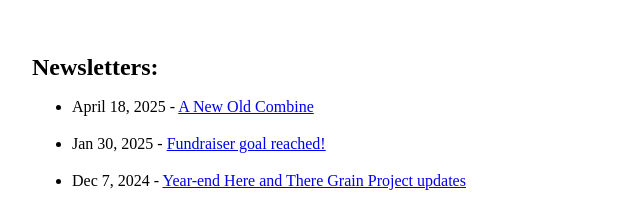
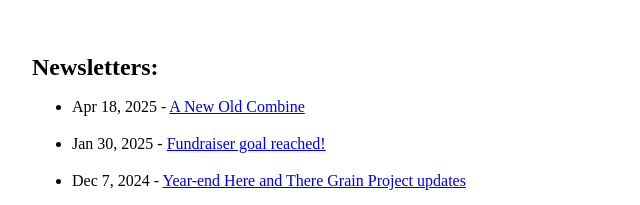
Before and after one commit to drewandrew/here-and-there, a website: page index.html in a window 1280 px wide. Shown: the part 3130-3335 px from the top of the page, 273-913 px from the left. Drawn offline with Linux system fonts and the light colour scheme.

Commit message:
fix typo

```diff
--- a/index.html
+++ b/index.html
@@ -107,7 +107,7 @@
       <ul>
         <li>
           <div>
-            <p>April 18, 2025 - <a href="https://mailchi.mp/93e391468b06/a-new-old-combine">A New Old Combine</a></p>
+            <p>Apr 18, 2025 - <a href="https://mailchi.mp/93e391468b06/a-new-old-combine">A New Old Combine</a></p>
           </div>
         </li>
         <li>
```
